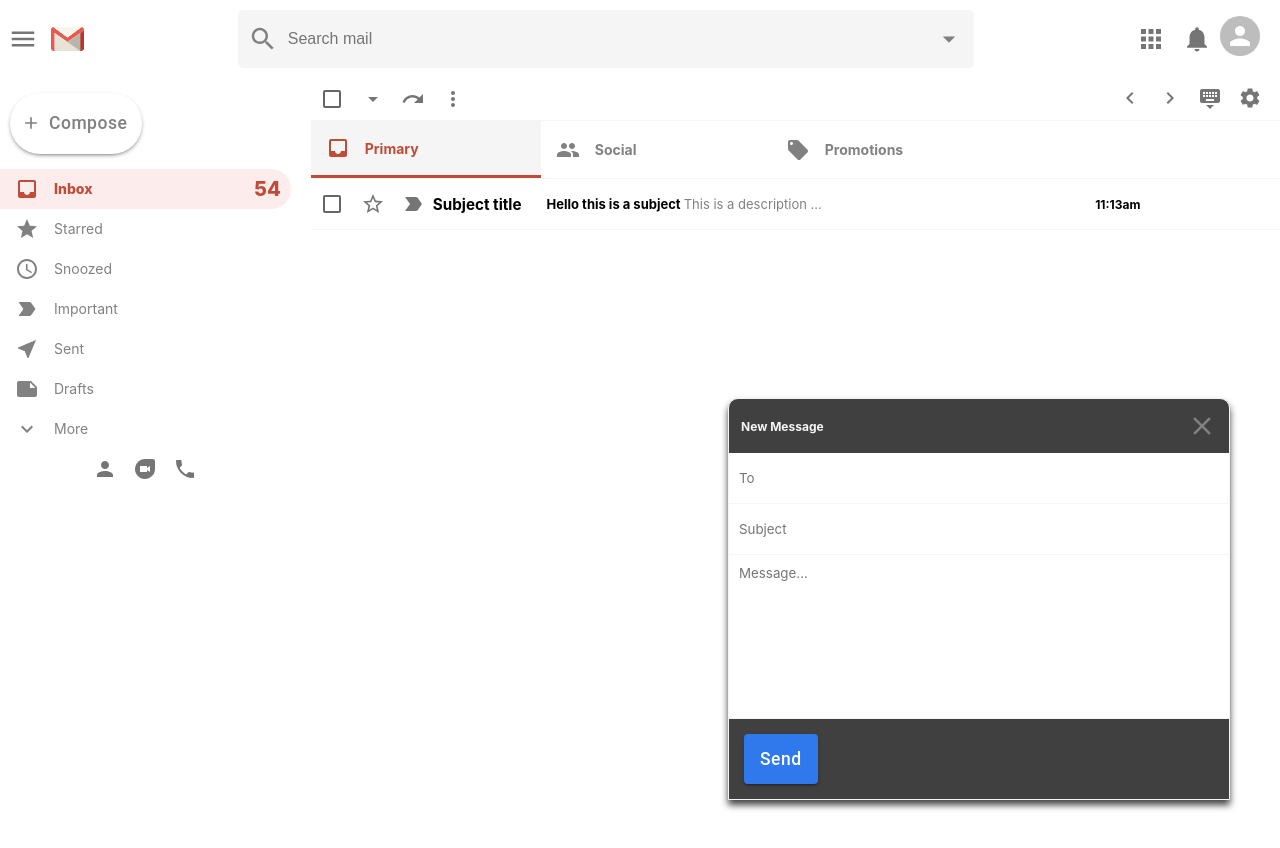
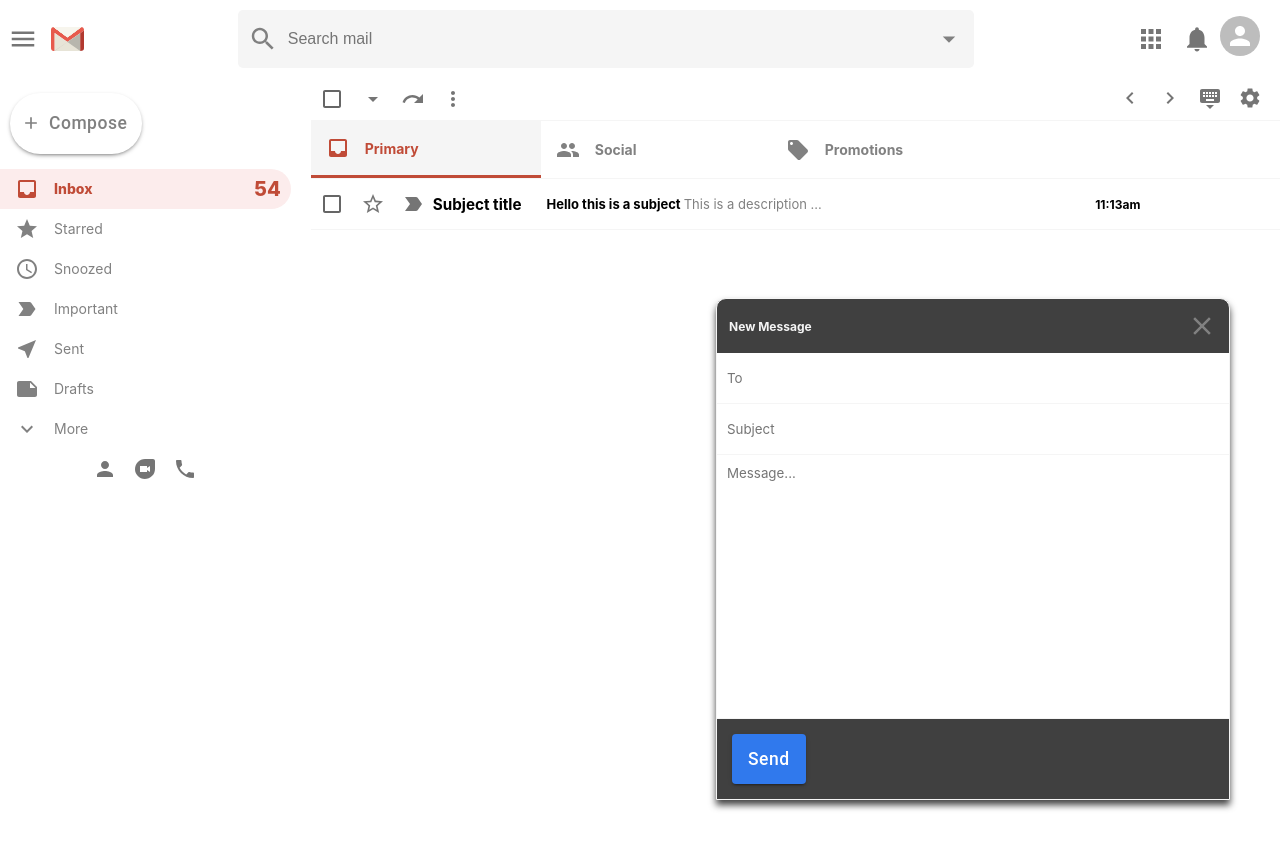
Before and after one commit to JPEtienne/Mail-app, a React (Vite) app: page / in a window 1280 px wide. Both pictures are taken after a click on the button "Compose". Shown: the top 848 px of the page. Built offline with nearby package versions, Linux system fonts and the light colour scheme.

Commit message:
SendMail connect to mailSlice & css adjust

```diff
--- a/src/App.tsx
+++ b/src/App.tsx
@@ -1,12 +1,15 @@
 import { BrowserRouter as Router, Switch, Route } from 'react-router-dom'
 import EmailList from './components/EmailList/EmailList'
+import { selectSendMessageIsOpen } from './features/mailSlice'
 import SendMail from './components/SendMail/SendMail'
 import Sidebar from './components/Sidebar/Sidebar'
 import Header from './components/Header/Header'
 import Mail from './components/Mail/Mail'
+import { useSelector } from 'react-redux'
 import './App.css'
 
 function App() {
+  const sendMessageIsOpen = useSelector(selectSendMessageIsOpen)
   return (
     <Router>
       <div className="app">
@@ -18,7 +21,7 @@
             <Route path="/" component={EmailList} />
           </Switch>
         </div>
-        <SendMail />
+        {sendMessageIsOpen && <SendMail />}
       </div>
     </Router>
   )
--- a/src/components/SendMail/SendMail.css
+++ b/src/components/SendMail/SendMail.css
@@ -4,8 +4,10 @@
   right: 2.5rem;
   background: #404040;
   width: 40%;
-  height: 50%;
-  max-width: 25rem;
+  min-width: 20rem;
+  max-width: 27rem;
+  height: 40%;
+  min-height: 25rem;
   border-top-left-radius: 10px;
   border-top-right-radius: 10px;
   display: flex;
@@ -13,6 +15,7 @@
   border: 1px solid whitesmoke;
   box-shadow: 0 5px 7px 0px rgba(0, 0, 0, 0.74);
   overflow-y: hidden;
+  z-index: 9999;
 }
 
 .send-mail__header {
--- a/src/components/SendMail/SendMail.tsx
+++ b/src/components/SendMail/SendMail.tsx
@@ -1,4 +1,6 @@
+import { closeSendMessage } from '../../features/mailSlice'
 import CloseIcon from '@mui/icons-material/Close'
+import { useDispatch } from 'react-redux'
 import { useForm } from 'react-hook-form'
 import { Button } from '@mui/material'
 import { FC } from 'react'
@@ -16,15 +18,18 @@
   const {
     register,
     handleSubmit,
-    watch,
     formState: { errors },
   } = useForm<FormInputs>()
   const onSubmit = (data: FormInputs) => console.log(data)
+  const dispatch = useDispatch()
   return (
     <div className="send-mail">
       <div className="send-mail__header">
         <h3>New Message</h3>
-        <CloseIcon className="send-mail__close" />
+        <CloseIcon
+          onClick={() => dispatch(closeSendMessage())}
+          className="send-mail__close"
+        />
       </div>
 
       <form onSubmit={handleSubmit(onSubmit)}>
--- a/src/components/Sidebar/Sidebar.tsx
+++ b/src/components/Sidebar/Sidebar.tsx
@@ -1,6 +1,7 @@
 import LabelImportantIcon from '@mui/icons-material/LabelImportant'
 import AccessTimeIcon from '@mui/icons-material/AccessTime'
 import ExpandMoreIcon from '@mui/icons-material/ExpandMore'
+import { openSendMessage } from '../../features/mailSlice'
 import SidebarOption from './SidebarOption/SidebarOption'
 import PersonIcon from '@mui/icons-material/Person'
 import NearMeIcon from '@mui/icons-material/NearMe'
@@ -11,15 +12,19 @@
 import StarIcon from '@mui/icons-material/Star'
 import DuoIcon from '@mui/icons-material/Duo'
 import AddIcon from '@mui/icons-material/Add'
+import { useDispatch } from 'react-redux'
 import { FC } from 'react'
 import './Sidebar.css'
 
 interface ISidebarProps {}
 
 const Sidebar: FC<ISidebarProps> = () => {
+  const dispatch = useDispatch()
+
   return (
     <div className="sidebar">
       <Button
+        onClick={() => dispatch(openSendMessage())}
         startIcon={<AddIcon fontSize="large" />}
         className="sidebar__compose"
       >
--- a/src/features/mailSlice.ts
+++ b/src/features/mailSlice.ts
@@ -1,4 +1,5 @@
-import { createSlice, PayloadAction } from '@reduxjs/toolkit'
+import { createSlice } from '@reduxjs/toolkit'
+import { RootState } from '../app/store'
 
 export interface MailState {
   sendMessageIsOpen: boolean
@@ -12,17 +13,18 @@
   name: 'mail',
   initialState,
   reducers: {
-    openSendMessage: ({ sendMessageIsOpen }) => {
-      sendMessageIsOpen = true
+    openSendMessage: (state) => {
+      state.sendMessageIsOpen = true
     },
-    closeSendMessage: ({ sendMessageIsOpen }) => {
-      sendMessageIsOpen = false
+    closeSendMessage: (state) => {
+      state.sendMessageIsOpen = false
     },
   },
 })
 
 export const { openSendMessage, closeSendMessage } = mailSlice.actions
 
-export const selectSendMessageIsOpen = (state: MailState) => state.sendMessageIsOpen
+export const selectSendMessageIsOpen = (state: RootState) =>
+  state.mail.sendMessageIsOpen
 
 export default mailSlice.reducer
```
